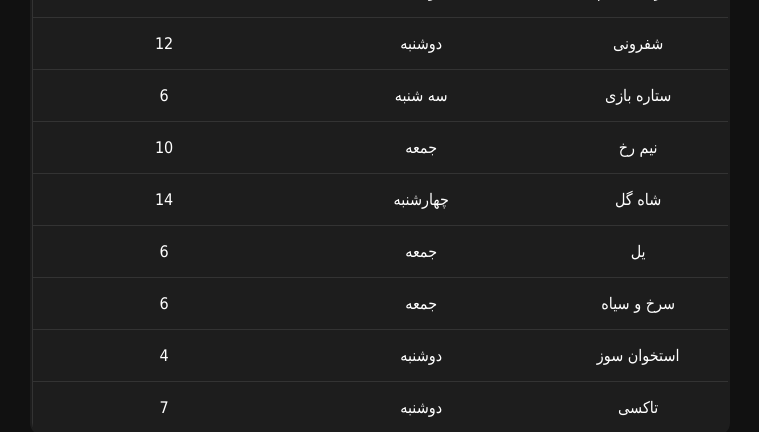
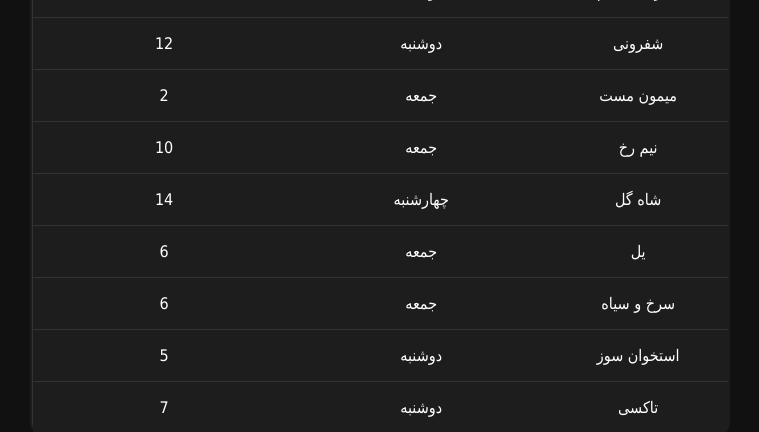
Before and after one commit to homapiker/PhoenixMovies, a plain HTML site: page index.html in a window 1280 px wide. Shown: the part 993-1425 px from the top of the page, 260-1019 px from the left. Drawn offline with Linux system fonts and the light colour scheme.

Commit message:
Update index.html
23

```diff
--- a/index.html
+++ b/index.html
@@ -65,9 +65,9 @@
                         <td>12</td>
                     </tr>
 					<tr>
-                        <td>ستاره بازی</td>
-                        <td>سه شنبه</td>
-                        <td>6</td>
+                        <td>میمون مست</td>
+                        <td>جمعه</td>
+                        <td>2</td>
                     </tr>
 					<tr>
                         <td>نیم رخ</td>
@@ -92,7 +92,7 @@
 					<tr>
                         <td>استخوان سوز</td>
                         <td>دوشنبه</td>
-                        <td>4</td>
+                        <td>5</td>
                     </tr>
 					<tr>
                         <td>تاکسی</td>
```
